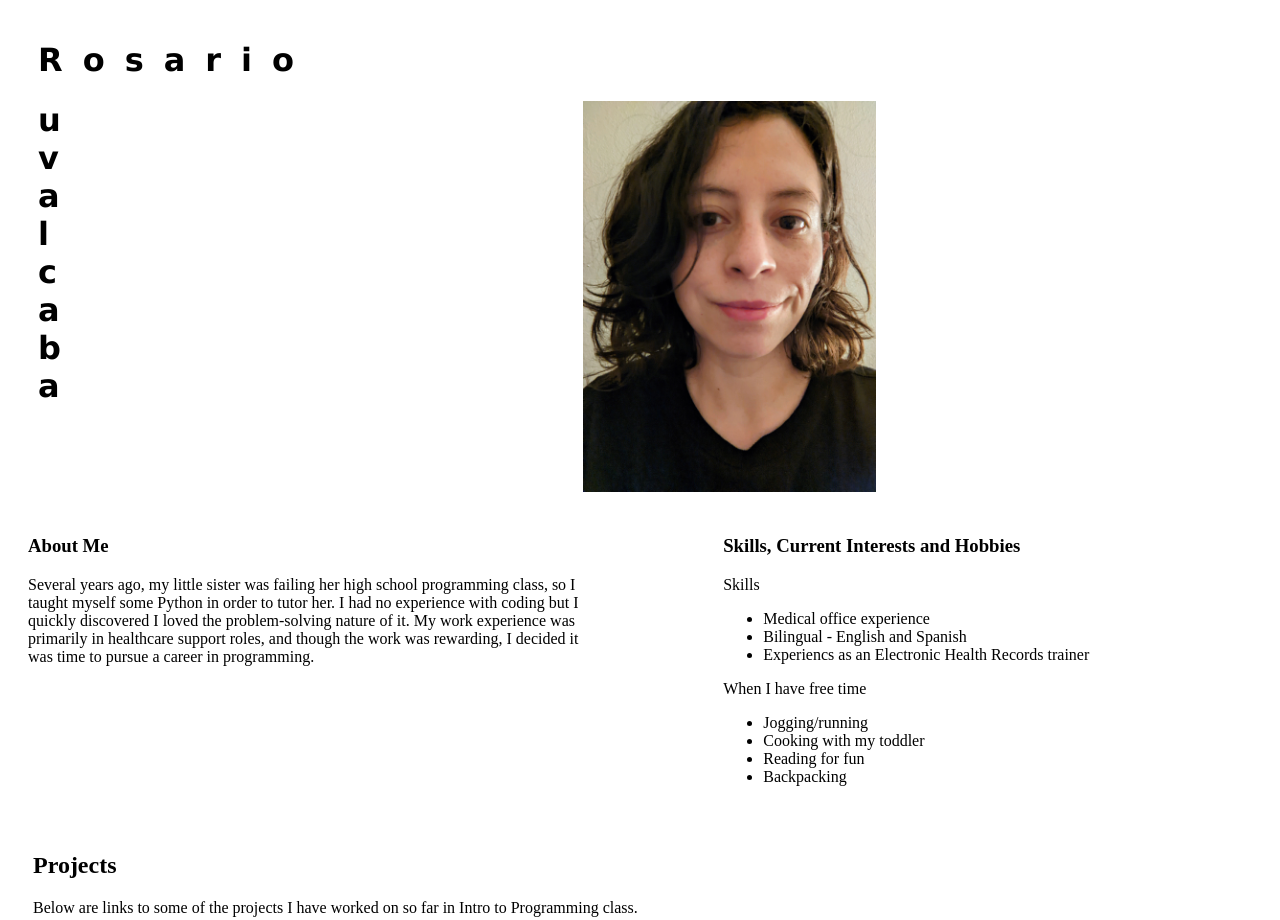
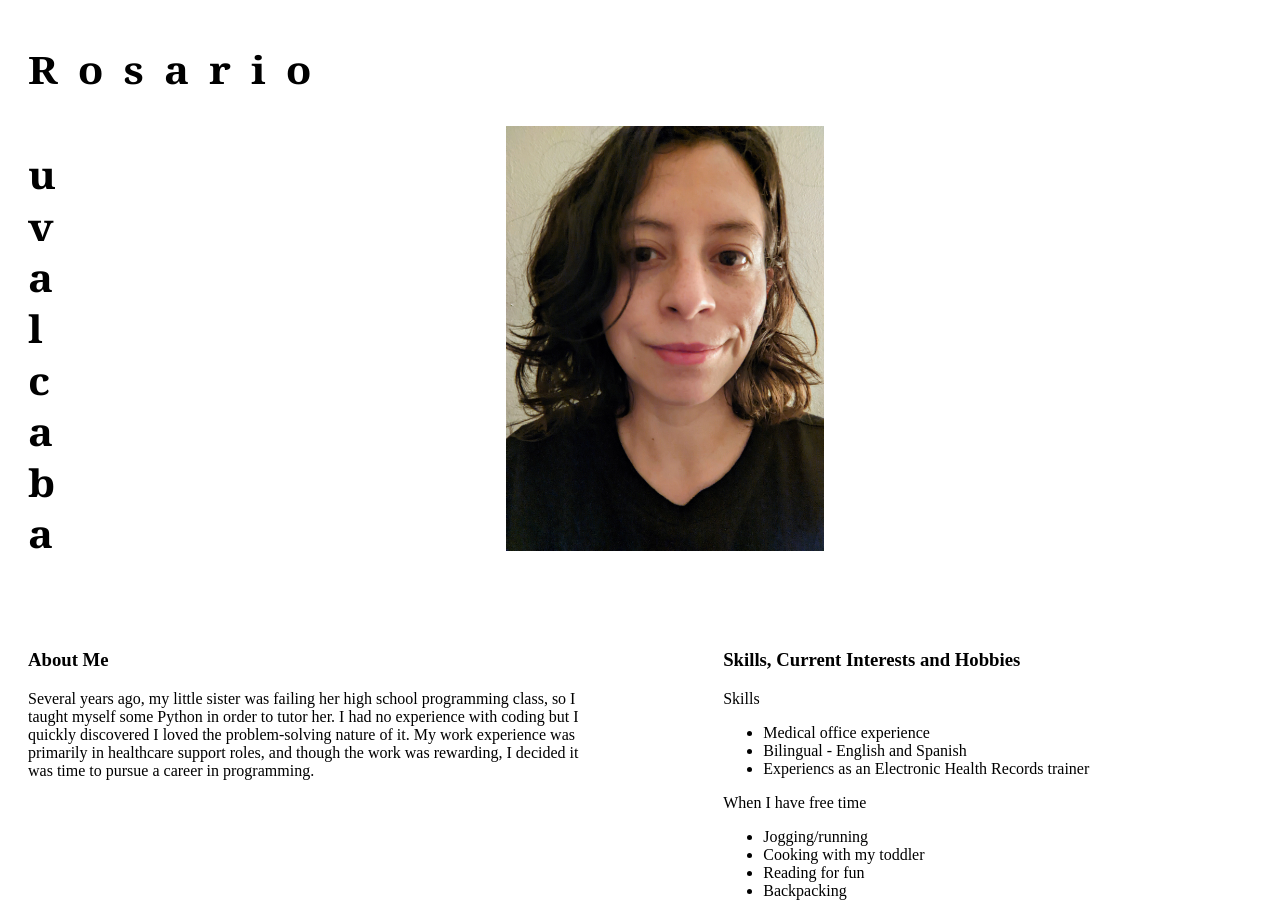
Before and after one commit to RosarioRu/portfolio-page, a plain HTML site: page index.html in a window 1280 px wide. Shown: the top 920 px of the page. Drawn offline with Linux system fonts and the light colour scheme.

Commit message:
WIP: Adjusting box styling to make the different sections look more connected.

```diff
--- a/css/styles.css
+++ b/css/styles.css
@@ -1,30 +1,34 @@
 .top {
-  /* float:left; */
+  float:left;
   border: 2px;
   margin-left: 20px;
-  margin-top: 10px;
-  margin-bottom: 40px;
+  margin-top: 5px;
+  margin-bottom: 20px;
   width: 90%;
   box-sizing: border-box;
-  padding: 10px;
-  padding-bottom: 30px;
 }
 
 .name {
-  font-family: Verdana, Geneva, Tahoma, sans-serif;
+  font-family: Cambria, Cochin, Georgia, Times, 'Times New Roman', serif;
+  font-size: 21px;
   letter-spacing: 20px;
-  width: 75%
+  width: 70%;
+
+}
+
+h1.first {
+    transform: scale(1,.9);
 
 }
 
 h1.last {
   width:min-content;
-
+  transform: scale(1,.9);
 }
 
 img.chayo {
   float: right;
-  width: 35%;
+  width: 40%;
   height: auto;
 }
 
```
